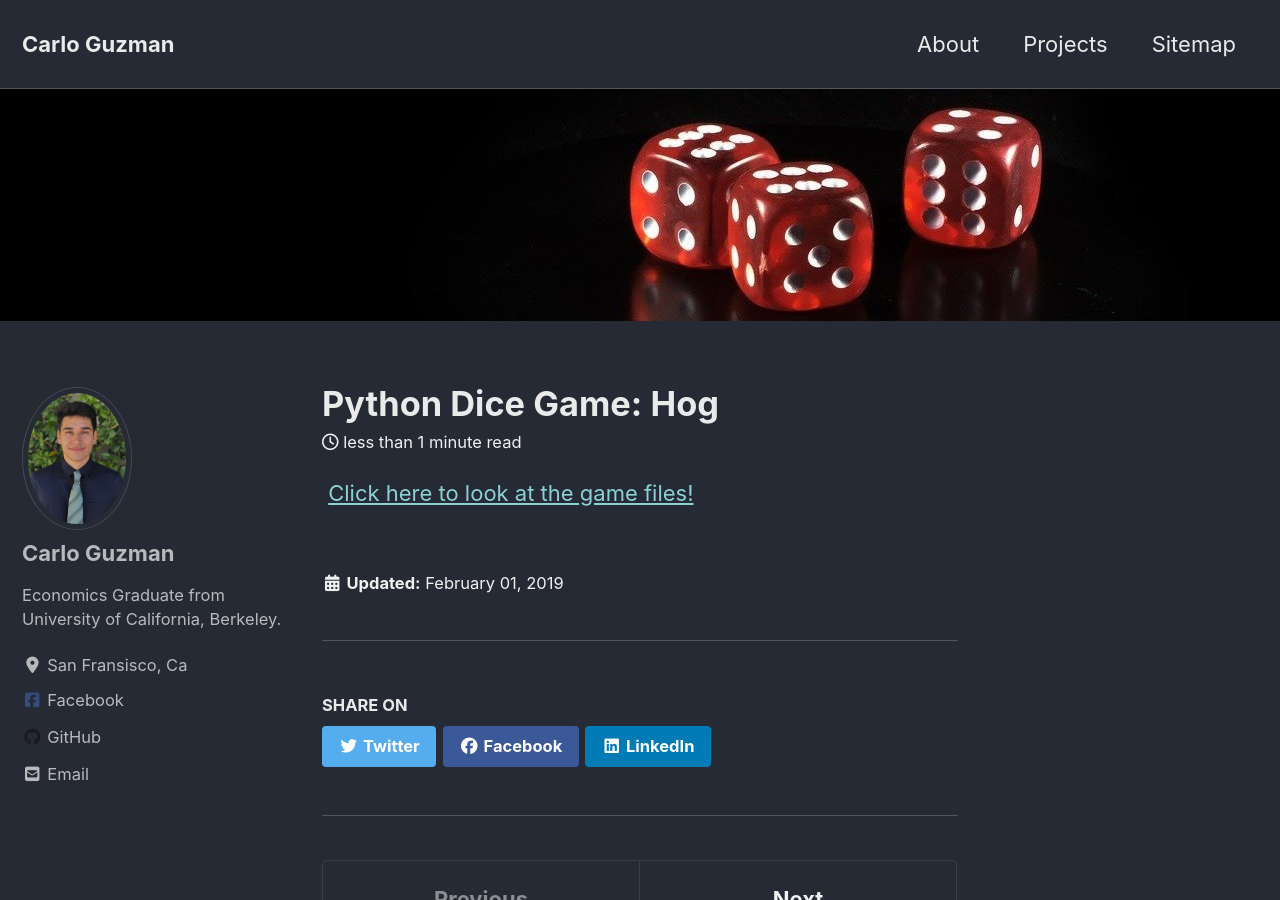
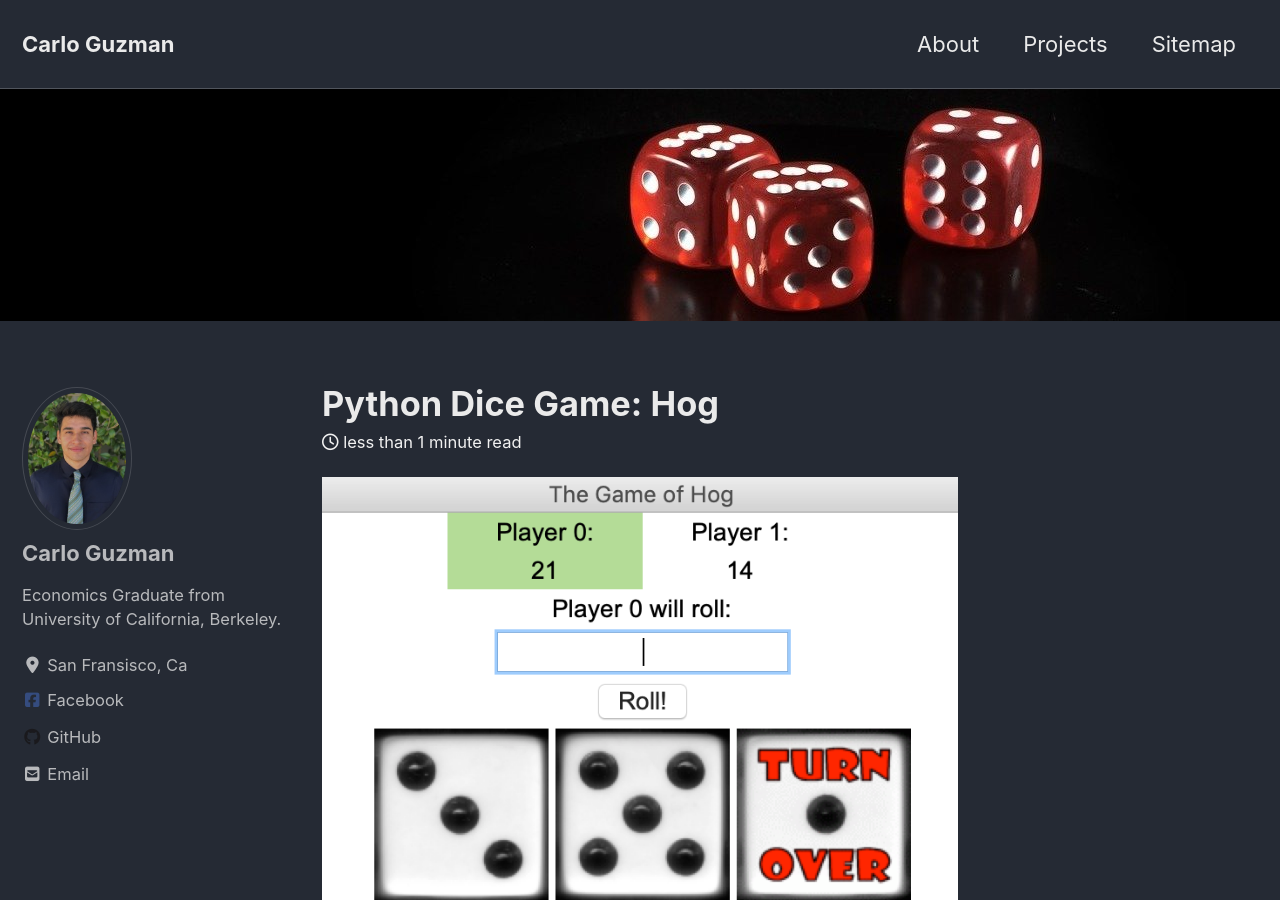
Before and after one commit to poptropicaman52/poptropicaman52.github.io, a Jekyll site: the page built from _posts/2019-02-01-hog.md, in a window 1280 px wide and 900 px high. Built offline with Jekyll 4.4.1, drawn with Linux system fonts in a browser that asks for light colours; cached includes are drawn as plain includes; nearby versions of some CDN libraries.

Commit message:
adding hog posts stuff

```diff
--- a/_posts/2019-02-01-hog.md
+++ b/_posts/2019-02-01-hog.md
@@ -6,5 +6,5 @@ header:
   image: "assets/images/rsz_dice.jpg"
 ---
 
-![](assets/images/hog.jpg)
+<img src="{{ site.url }}{{ site.baseurl }}/assets/images/hog.jpg" alt="">
 [Click here to look at the game files!](https://github.com/poptropicaman52/hog)
```
